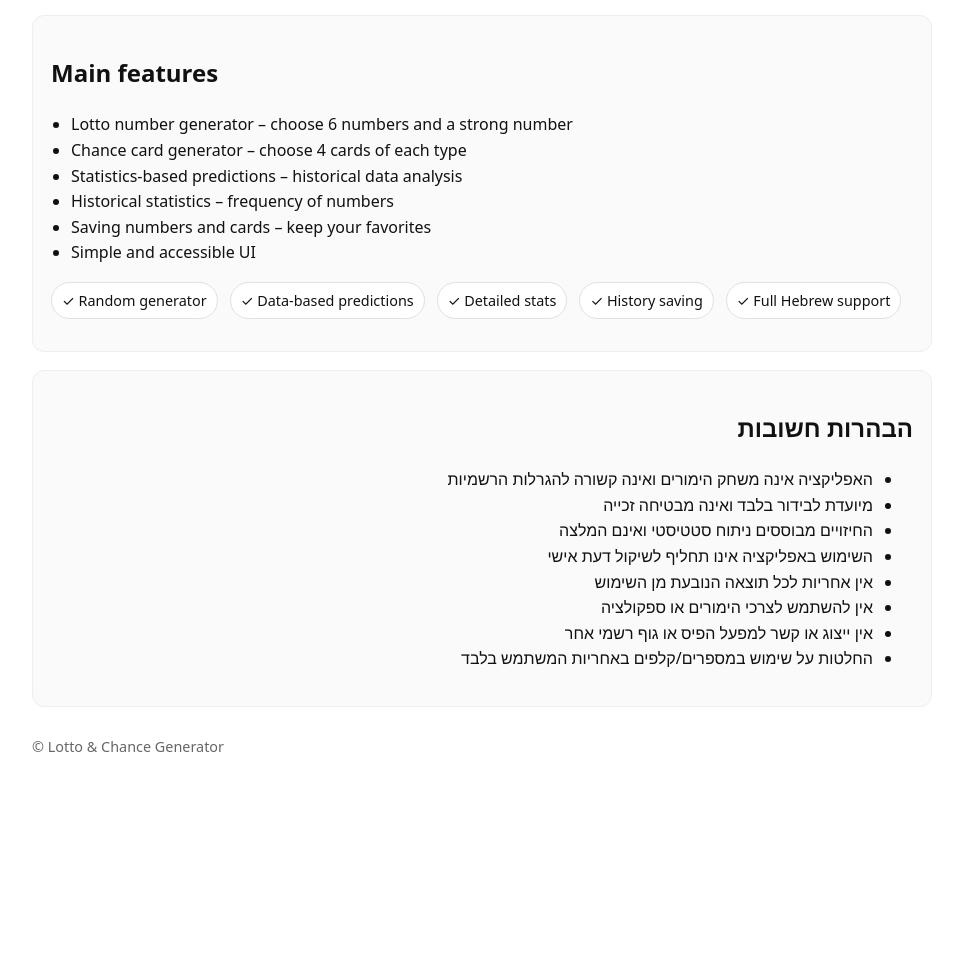
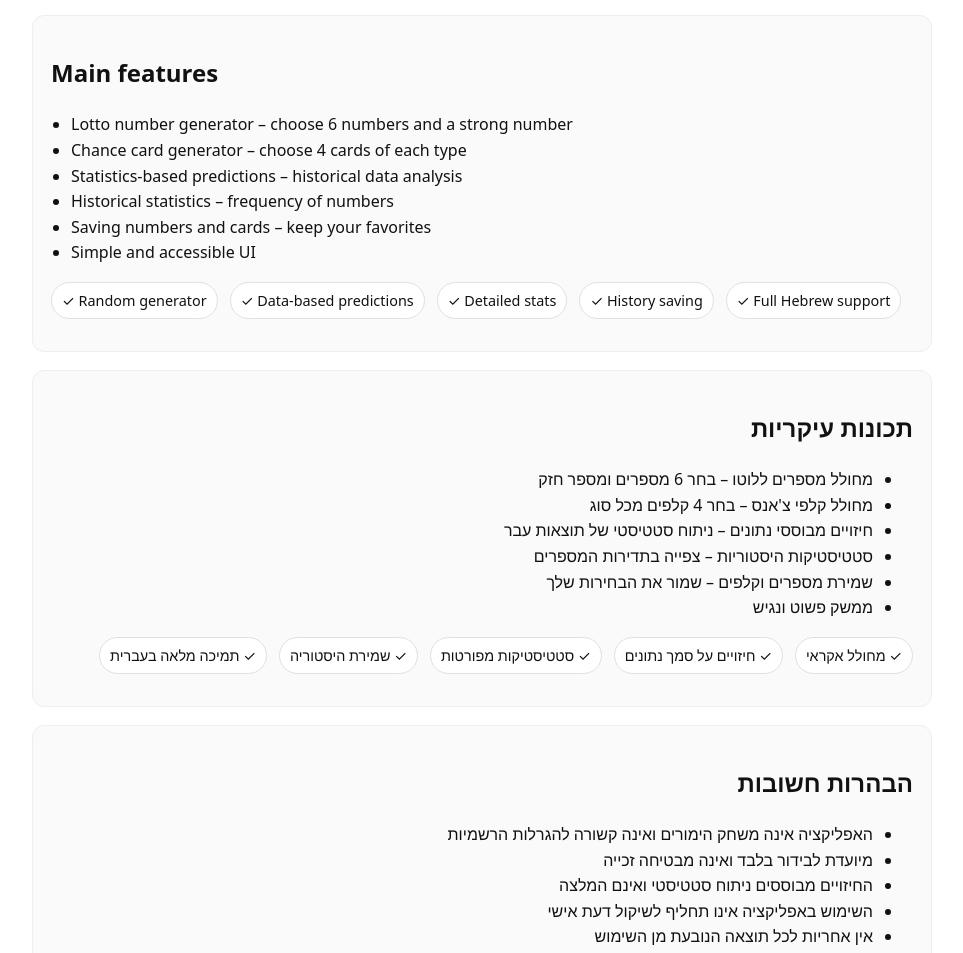
Before and after one commit to urielp/urielp.github.io, a plain HTML site: page index.html in a window 1280 px wide. Shown: the part 137-1090 px from the top of the page, without its empty margins (158-1121 px from the left). Before the commit the page ends 937 px from the top, so only its background shows below. Drawn offline with Linux system fonts and the light colour scheme.

Commit message:
Update index.html

```diff
--- a/index.html
+++ b/index.html
@@ -10,8 +10,7 @@
     />
     <style>
       body {
-        font-family: system-ui, -apple-system, Segoe UI, Roboto, Helvetica,
-          Arial;
+        font-family: system-ui, -apple-system, Segoe UI, Roboto, Helvetica, Arial;
         margin: 0;
         line-height: 1.6;
         color: #111;
@@ -71,6 +70,7 @@
       <h1>Lotto & Chance – Number Generator</h1>
       <p class="sub">The perfect app for game lovers!</p>
 
+      <!-- Section באנגלית -->
       <div class="card">
         <h2>Main features</h2>
         <ul>
@@ -88,10 +88,31 @@
           <span class="badge">✓ Detailed stats</span>
           <span class="badge">✓ History saving</span>
           <span class="badge">✓ Full Hebrew support</span>
-          <!-- <span class="badge">✓ No annoying ads</span> -->
         </div>
       </div>
 
+      <!-- Section בעברית -->
+      <div class="card he">
+        <h2>תכונות עיקריות</h2>
+        <ul>
+          <li>מחולל מספרים ללוטו – בחר 6 מספרים ומספר חזק</li>
+          <li>מחולל קלפי צ'אנס – בחר 4 קלפים מכל סוג</li>
+          <li>חיזויים מבוססי נתונים – ניתוח סטטיסטי של תוצאות עבר</li>
+          <li>סטטיסטיקות היסטוריות – צפייה בתדירות המספרים</li>
+          <li>שמירת מספרים וקלפים – שמור את הבחירות שלך</li>
+          <li>ממשק פשוט ונגיש</li>
+        </ul>
+
+        <div class="badges">
+          <span class="badge">✓ מחולל אקראי</span>
+          <span class="badge">✓ חיזויים על סמך נתונים</span>
+          <span class="badge">✓ סטטיסטיקות מפורטות</span>
+          <span class="badge">✓ שמירת היסטוריה</span>
+          <span class="badge">✓ תמיכה מלאה בעברית</span>
+        </div>
+      </div>
+
+      <!-- הבהרות -->
       <div class="card he">
         <h2>הבהרות חשובות</h2>
         <ul>
@@ -108,7 +129,6 @@
 
       <footer>
         <p>© Lotto & Chance Generator</p>
-        <!-- כשתהיה לך כתובת Play Store סופית, אפשר להוסיף כאן כפתור "Get it on Google Play" -->
       </footer>
     </div>
   </body>
```
